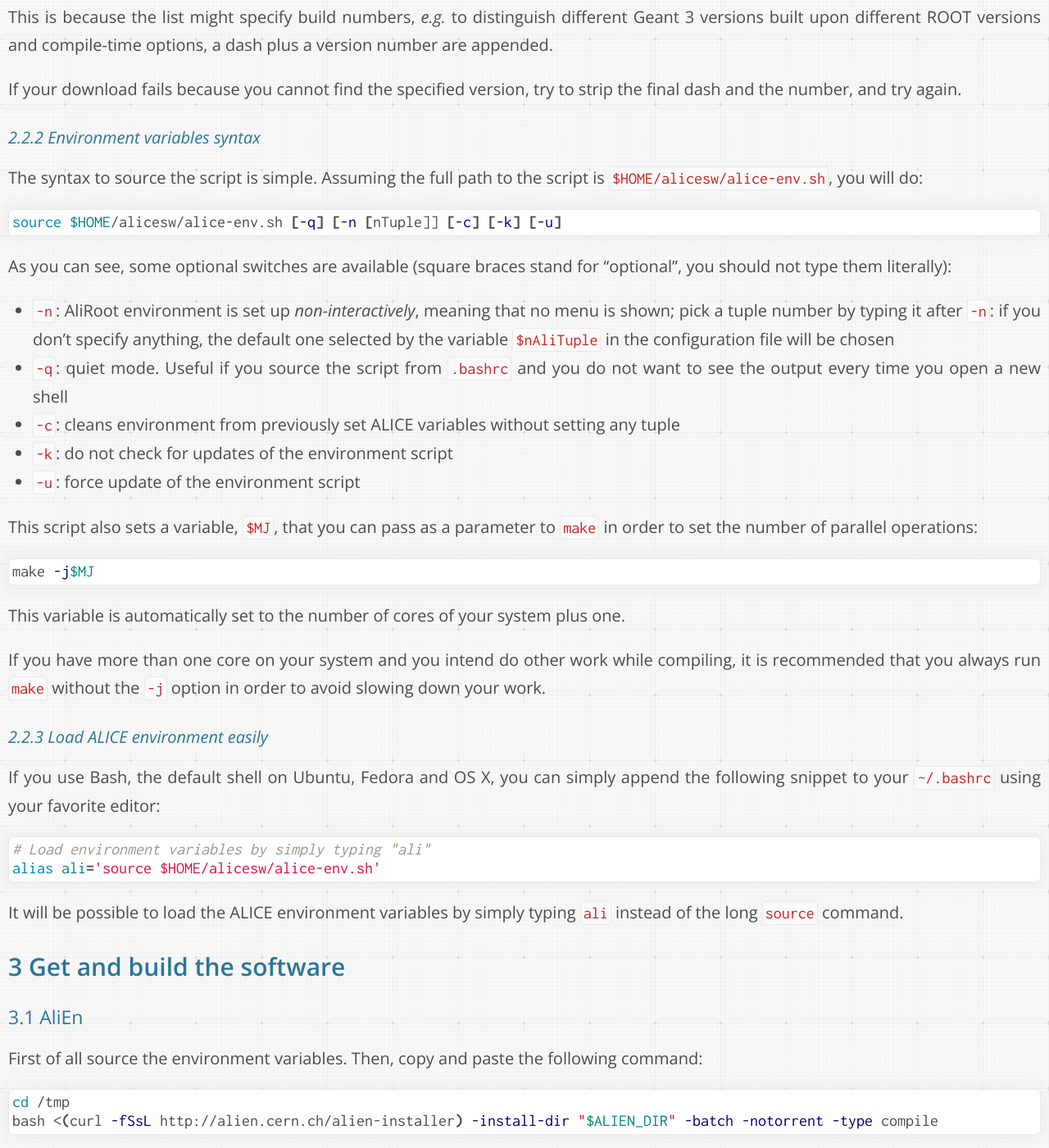
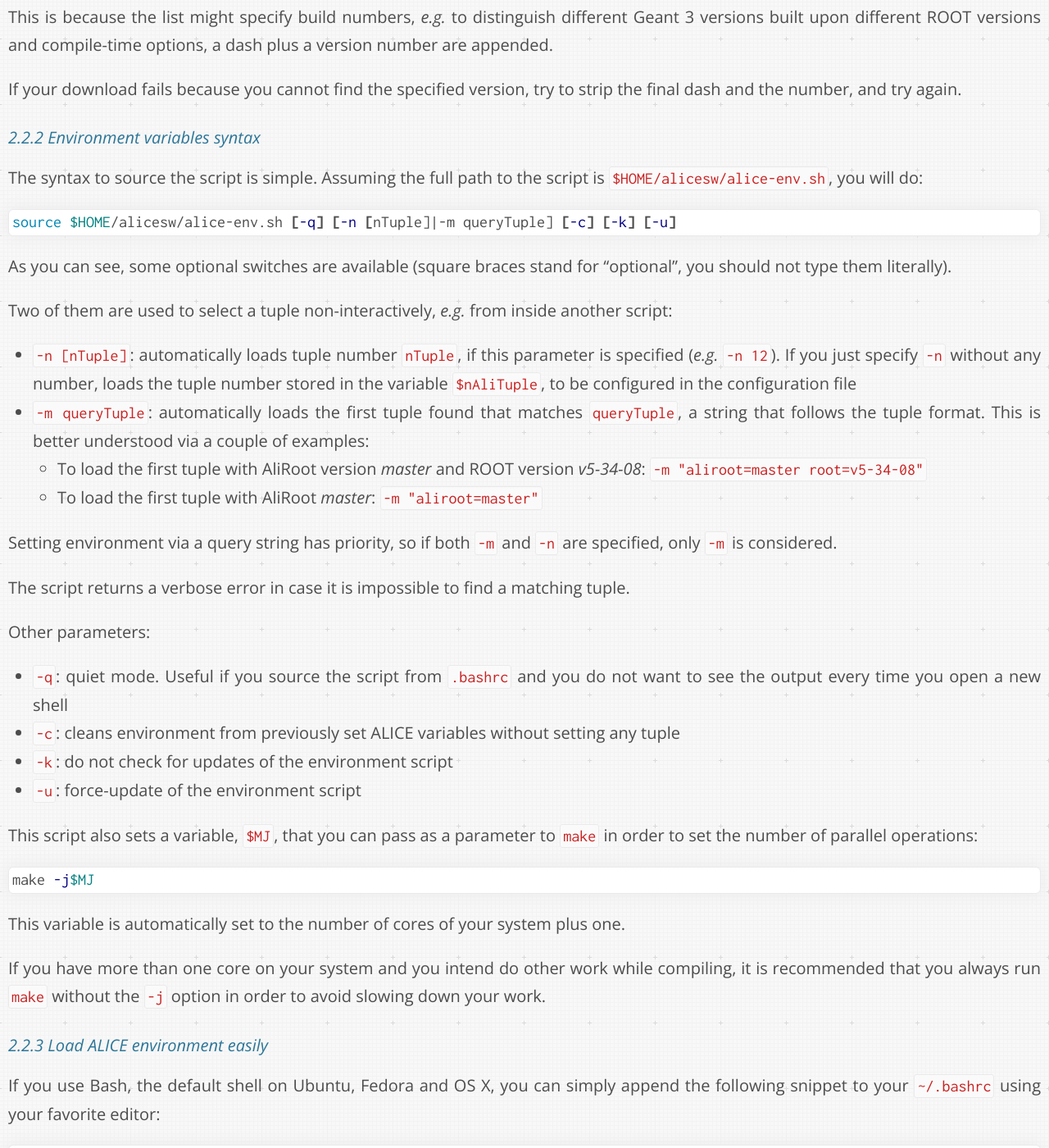
Before and after one commit to dberzano/dberzano.github.io, a Jekyll site: the page built from alice/install-aliroot/manual.md, in a window 1280 px wide and 1400 px high, scrolled down 4353 px. Shown: the whole window at 82% size. Built offline with Jekyll 4.4.1, drawn with Linux system fonts in a browser that asks for light colours; Markdown is read by kramdown in place of the engine named in the settings.

Commit message:
AliInst: document query string of alice-env.sh

````diff
--- a/alice/install-aliroot/manual.md
+++ b/alice/install-aliroot/manual.md
@@ -190,22 +190,40 @@
 the script is `$HOME/alicesw/alice-env.sh`, you will do:
 
 ```bash
-source $HOME/alicesw/alice-env.sh [-q] [-n [nTuple]] [-c] [-k] [-u]
+source $HOME/alicesw/alice-env.sh [-q] [-n [nTuple]|-m queryTuple] [-c] [-k] [-u]
 ```
 
 As you can see, some optional switches are available (square braces
-stand for "optional", you should not type them literally):
+stand for "optional", you should not type them literally).
 
-* `-n`: AliRoot environment is set up *non-interactively*, meaning
-  that no menu is shown; pick a tuple number by typing it after `-n`:
-  if you don't specify anything, the default one selected by the
-  variable `$nAliTuple` in the configuration file will be chosen
+Two of them are used to select a tuple **non-interactively**, *e.g.* from inside
+another script:
+
+* `-n [nTuple]`: automatically loads tuple number `nTuple`, if this parameter is
+  specified (*e.g.* `-n 12`). If you just specify `-n` without any number, loads
+  the tuple number stored in the variable `$nAliTuple`, to be configured in the
+  configuration file
+* `-m queryTuple`: automatically loads the first tuple found that matches
+  `queryTuple`, a string that follows the tuple format. This is better
+  understood via a couple of examples:
+  * To load the first tuple with AliRoot version *master* and ROOT version
+    *v5-34-08*: `-m "aliroot=master root=v5-34-08"`
+  * To load the first tuple with AliRoot *master*: `-m "aliroot=master"`
+
+Setting environment via a query string has priority, so if both `-m` and `-n`
+are specified, only `-m` is considered.
+
+The script returns a verbose error in case it is impossible to find a matching
+tuple.
+
+Other parameters:
+
 * `-q`: quiet mode. Useful if you source the script from `.bashrc` and
   you do not want to see the output every time you open a new shell
 * `-c`: cleans environment from previously set ALICE variables without
   setting any tuple
 * `-k`: do not check for updates of the environment script
-* `-u`: force update of the environment script
+* `-u`: force-update of the environment script
 
 This script also sets a variable, `$MJ`, that you can pass as a
 parameter to `make` in order to set the number of parallel operations:
````
